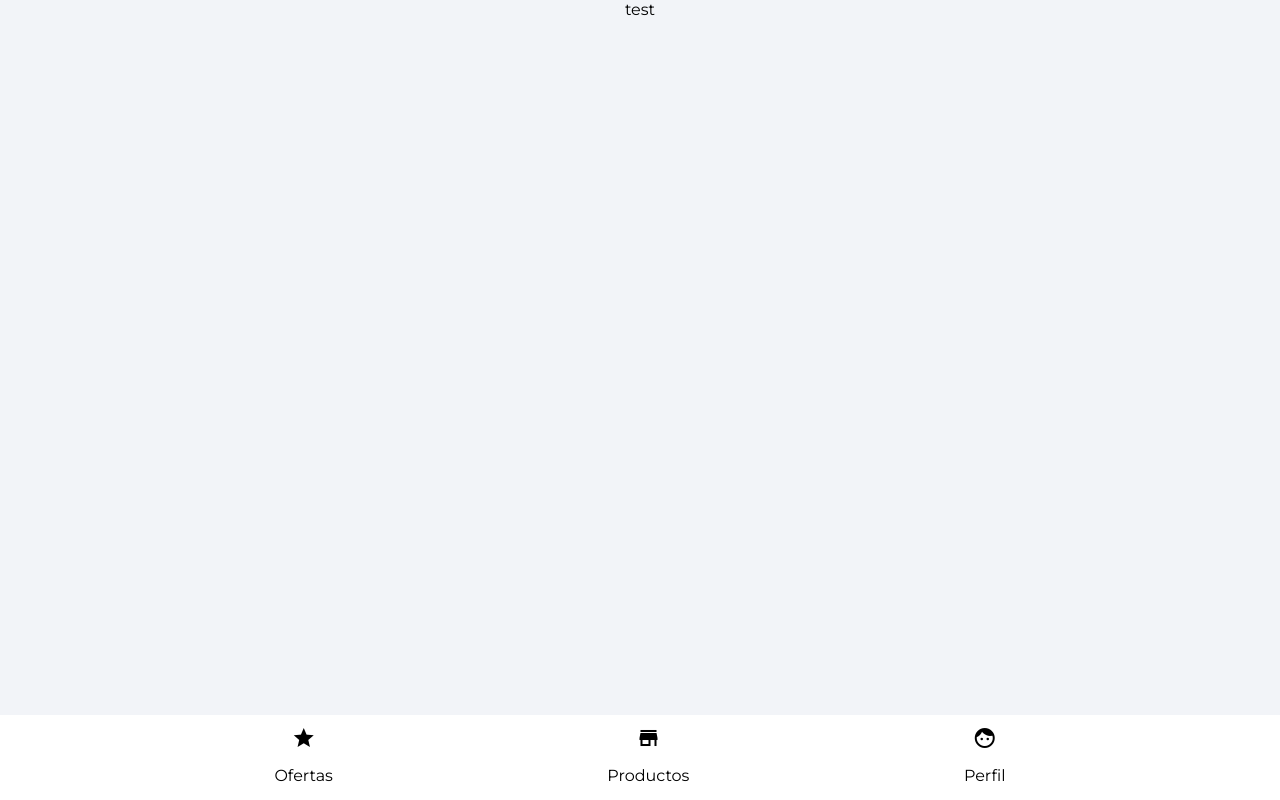
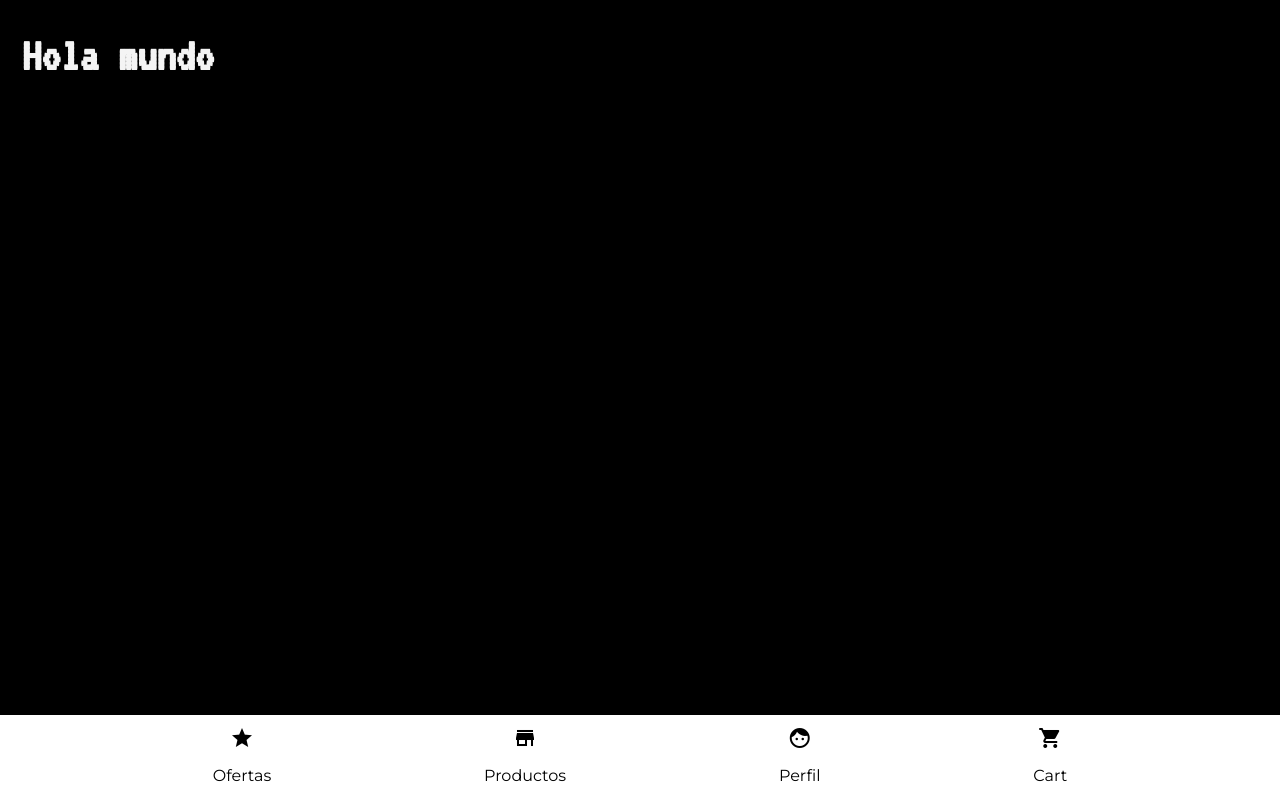
Before and after one commit to flhugox/shop_supplement, a React (Create React App) app: page / in a window 1280 px wide. Built offline with nearby package versions, Linux system fonts and the light colour scheme.

Commit message:
Desafío: Desafío: Crea tu landing

```diff
--- a/src/App.css
+++ b/src/App.css
@@ -1,6 +1,33 @@
+@import url('https://fonts.googleapis.com/css?family=Ubuntu+Mono&display=swap');
+@import url('https://fonts.googleapis.com/css?family=Staatliches&display=swap');
+@import url('https://fonts.googleapis.com/css?family=VT323&display=swap');
+
 .App {
   text-align: center;
 }
+
+
+header .logo{
+  font-family: VT323;
+  position: fixed;
+  color: #fff;
+  top: 0;
+  height: 50px;
+  font-size: 3em;
+  }
+  h3{
+    font-family: Open Sans;
+    color: #fff;
+    }
+
+  a{
+  position: fixed;
+  text-decoration: none;
+  color: #f4f4f4;
+  padding-left: 22px;
+  margin: 0;
+  }
+
 
 .App-logo {
   height: 40vmin;
--- a/src/App.js
+++ b/src/App.js
@@ -1,12 +1,13 @@
 
 import './App.css';
+import ItemListContainer from './componets/ItemListContainer';
 import Navbar from './componets/Navbar';
 
 function App() {
   return (
     <div className="App">
       <Navbar></Navbar>
-      test
+      <ItemListContainer greeting="Hola mundo"/>
     </div>
   );
 }
--- /dev/null
+++ b/src/componets/CartWidget.jsx
@@ -0,0 +1,15 @@
+import { useNavigate, useLocation } from 'react-router-dom';
+
+
+function CartWidget() {
+
+    return (
+                    <li className="navbarListItem">
+                        <span className="material-icons">
+                        shopping_cart
+                        </span>
+                        <p>Cart</p>
+                    </li>
+    )
+}
+export default CartWidget
--- /dev/null
+++ b/src/componets/ItemListContainer.jsx
@@ -0,0 +1,16 @@
+
+function ItemListContainer({ greeting }) {
+
+    return (
+        <div>
+            <header className="header">
+                <h1 className="logo"><a>  {greeting}</a></h1>
+            </header>
+
+
+
+           </div>
+
+    )
+}
+export default ItemListContainer
--- a/src/componets/Navbar.jsx
+++ b/src/componets/Navbar.jsx
@@ -1,12 +1,13 @@
-import {useNavigate,useLocation} from 'react-router-dom';
+import { useNavigate, useLocation } from 'react-router-dom';
+import CartWidget from './CartWidget';
 
 
-function Navbar(){
+function Navbar() {
 
     return (
         <footer className="navbar">
             <nav className="navbarNav" >
-            <ul  className="navbarListItems">
+                <ul className="navbarListItems">
                     <li className="navbarListItem">
                         <span className="material-icons">
                             grade
@@ -25,7 +26,7 @@ face
                         </span>
                         <p>Perfil</p>
                     </li>
-
+                    <CartWidget></CartWidget>
                 </ul>
             </nav>
         </footer>
--- a/src/index.css
+++ b/src/index.css
@@ -9,7 +9,7 @@ html::-webkit-scrollbar {
 
 body {
   font-family: 'Montserrat', sans-serif;
-  background-color: #f2f4f8;
+  background-color: #000000;
   margin: 0;
   box-sizing: border-box;
 }
@@ -201,6 +201,19 @@ button {
 .passwordInput {
 
 }
+
+.Reminder_Sec{
+  position: fixed;
+  bottom: 25px;
+  padding: 45px;
+  text-align: right;
+  right: 0;
+  }
+
+  .Line2{
+    padding-top: 30px;
+    line-height: 45px;
+  }
 
 .showPassword {
   cursor: pointer;
```
Lines whose indentation alone changed are shown as unchanged.
